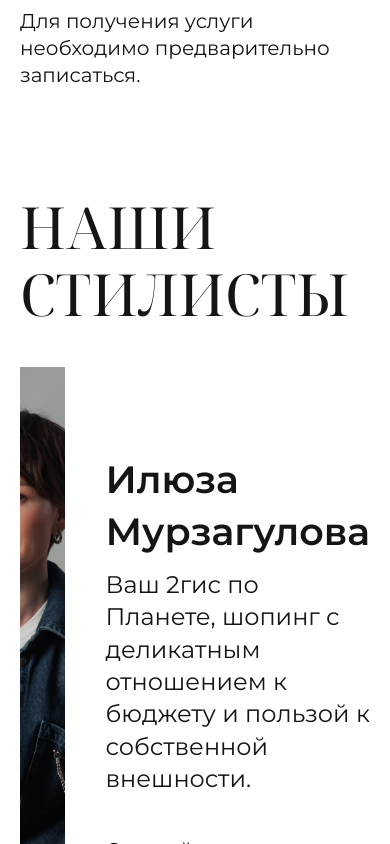
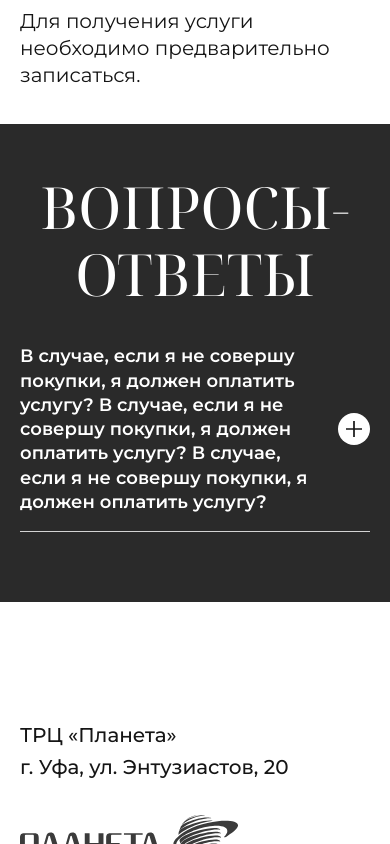
Before and after one commit to Filatov-Nikita/style-gid, a Vue app: page / in a window 390 px wide. Shown: the part 1220-2064 px from the top of the page. Built offline with nearby package versions, Linux system fonts and the light colour scheme.

Commit message:
faq - добавляет адаптивку

```diff
--- a/src/App.vue
+++ b/src/App.vue
@@ -4,8 +4,8 @@
     <main>
       <PromoBanner />
       <About />
-      <Designers />
-      <Order />
+      <!-- <Designers /> -->
+      <!-- <Order /> -->
       <Faq />
       <Footer />
     </main>
--- a/src/components/Base/Accordion/Item.vue
+++ b/src/components/Base/Accordion/Item.vue
@@ -45,6 +45,11 @@
       gap: 20px;
       cursor: pointer;
       user-select: none;
+
+      @include sm {
+        padding-top: 17px;
+        padding-bottom: 17px;
+      }
     }
 
     &__label {
@@ -53,6 +58,10 @@
 
     &__body {
       padding-bottom: 25px;
+
+      @include sm {
+        padding-bottom: 18px;
+      }
     }
   }
 </style>
--- a/src/components/Faq.vue
+++ b/src/components/Faq.vue
@@ -1,22 +1,24 @@
 <template>
   <section class="faq-block" id="faq">
+    <div class="wrapper">
       <div class="faq-block__wrap">
         <h2 class="h1 faq-block__title">Вопросы-ответы</h2>
         <div>
-        <AccordItem class="tw-text-white">
+          <AccordItem class="faq-accord">
             <template #label>
-            <span class="tw-text-22 tw-font-semibold">
+              <span class="faq-accord__label">
                 В случае, если я не совершу покупки, я должен оплатить услугу?
                 В случае, если я не совершу покупки, я должен оплатить услугу?
                 В случае, если я не совершу покупки, я должен оплатить услугу?
               </span>
             </template>
-          <span class="tw-text-18">
+            <span class="faq-accord__body">
               Нет, но мы убедительно просим обращаться к стилистам только с реальным запросом.
               Нет, но мы убедительно просим обращаться к стилистам только с реальным запросом.
               Нет, но мы убедительно просим обращаться к стилистам только с реальным запросом.
             </span>
           </AccordItem>
+        </div>
       </div>
     </div>
   </section>
@@ -36,11 +38,41 @@
       margin-right: auto;
       padding-top: 70px;
       padding-bottom: 103px;
+
+      @include sm {
+        padding-top: 50px;
+        padding-bottom: 70px;
+      }
     }
 
     &__title {
       margin-bottom: 26px;
       @apply tw-text-center tw-text-white;
+
+      @include sm {
+        margin-bottom: 20px;
+      }
+    }
+  }
+
+  .faq-accord {
+    line-height: 1.35;
+    @apply tw-text-white;
+
+    &__label {
+      @apply tw-text-22 tw-font-semibold;
+
+      @include sm {
+        @apply tw-text-18;
+      }
+    }
+
+    &__body {
+      @apply tw-text-18;
+
+      @include sm {
+        @apply tw-text-16;
+      }
     }
   }
 </style>
--- a/src/components/Header.vue
+++ b/src/components/Header.vue
@@ -123,8 +123,13 @@
     &__link {}
 
     &__burger {
+      display: none;
       width: 32px;
       height: 32px;
+
+      @include md {
+        display: block;
+      }
     }
   }
 
```
Lines whose indentation alone changed are shown as unchanged.
